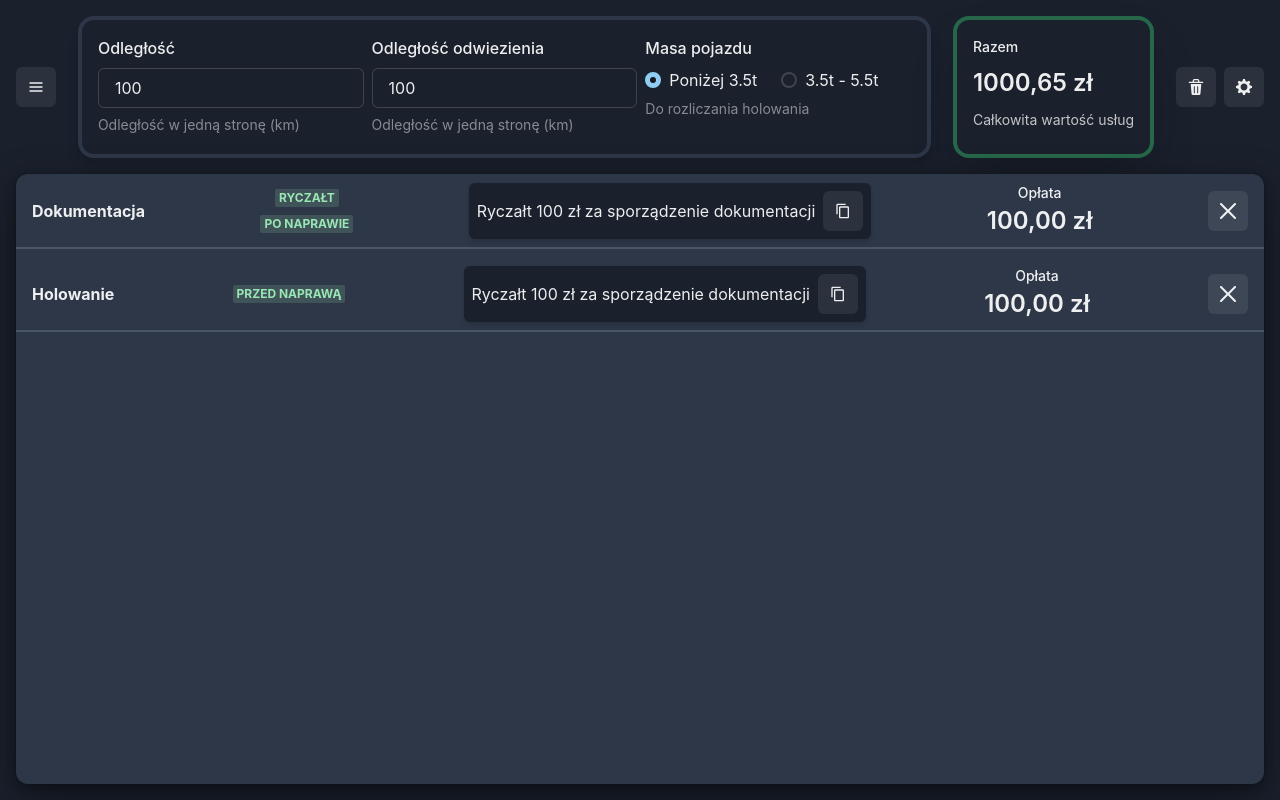
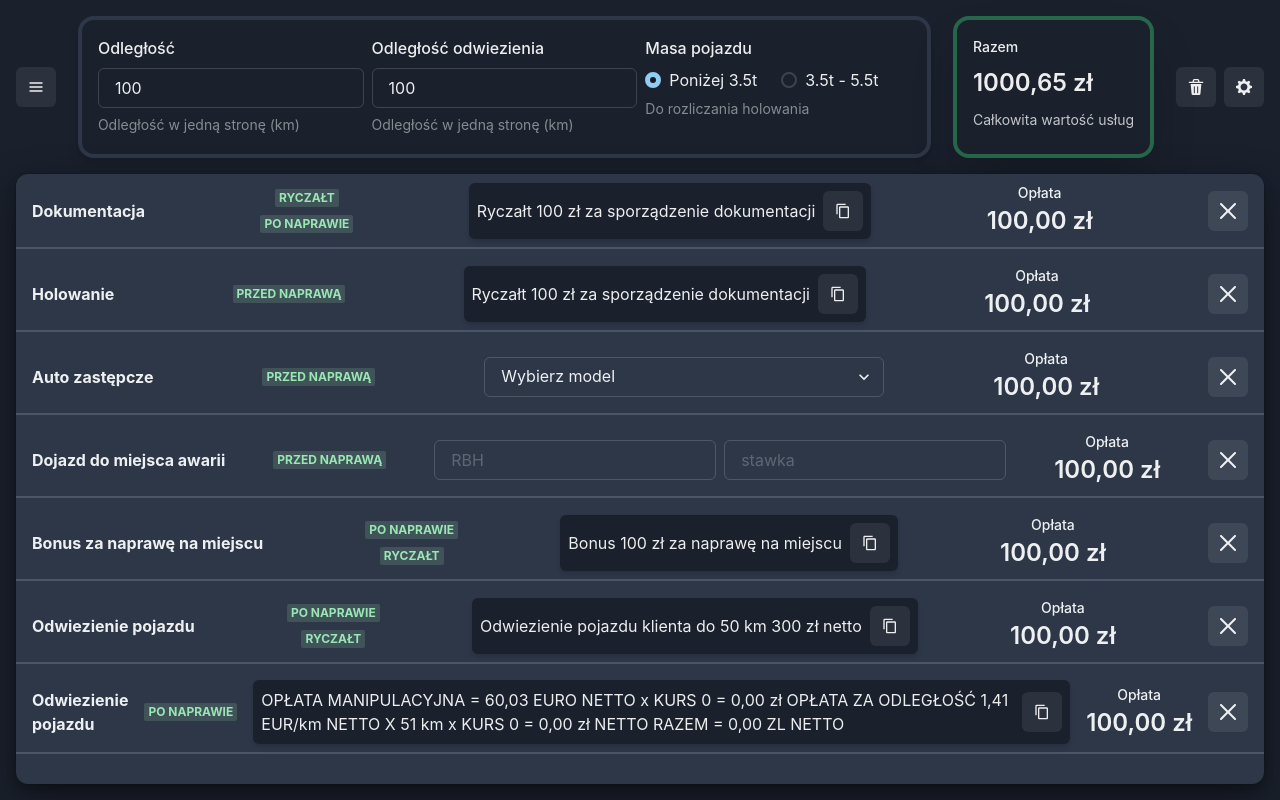
Before and after one commit to goodideagiver/mobilo-app, a React (Vite) app: page / in a window 1280 px wide. Built offline with nearby package versions, Linux system fonts and the light colour scheme.

Commit message:
WIP: add placeholder components

```diff
--- a/src/components/pickedServiceList/pickedServiceList.tsx
+++ b/src/components/pickedServiceList/pickedServiceList.tsx
@@ -1,7 +1,9 @@
-import { Stack } from '@chakra-ui/react'
+import { HStack, Input, Select, Stack } from '@chakra-ui/react'
+import { rentCars } from '../../store/servicesStore/rentCars'
 import { Service } from '../../store/servicesStore/servicesTypes'
 import { DocumentationBonus } from '../services/documentationBonus'
 import { Towing } from '../services/towing'
+import { ServiceListItem } from './serviceListItem/serviceListItem'
 
 type Props = {
   services: Service[]
@@ -11,6 +13,76 @@ export const PickedServiceList = ({ services }: Props) => {
     <Stack overflowY="auto" shadow="dark-lg" rounded="xl" flex="1" h="100%" bg="chakra-subtle-bg">
       <DocumentationBonus />
       <Towing />
+      <ServiceListItem
+        service={{
+          active: true,
+          badges: ['przed naprawą'],
+          price: 100,
+          title: 'Auto zastępcze',
+          preventCombineGroup: null,
+          serviceType: 'before repair',
+        }}
+      >
+        <Select flex={'0 0 400px'} placeholder="Wybierz model">
+          {rentCars.map((car) => (
+            <option key={car.name} value={car.name}>
+              {car.name}
+            </option>
+          ))}
+        </Select>
+      </ServiceListItem>
+      <ServiceListItem
+        service={{
+          active: true,
+          badges: ['przed naprawą'],
+          price: 100,
+          title: 'Dojazd do miejsca awarii',
+          preventCombineGroup: null,
+          serviceType: 'before repair',
+        }}
+      >
+        <HStack>
+          <Input placeholder="RBH" type="number" />
+          <Input placeholder="stawka" type="number" />
+        </HStack>
+      </ServiceListItem>
+      <ServiceListItem
+        service={{
+          active: true,
+          badges: ['po naprawie', 'ryczałt'],
+          price: 100,
+          title: 'Bonus za naprawę na miejscu',
+          preventCombineGroup: null,
+          serviceType: 'after repair',
+        }}
+        textToCopy="Bonus 100 zł za naprawę na miejscu"
+      />
+      <ServiceListItem
+        service={{
+          active: true,
+          badges: ['po naprawie', 'ryczałt'],
+          price: 100,
+          title: 'Odwiezienie pojazdu',
+          preventCombineGroup: null,
+          serviceType: 'after repair',
+        }}
+        textToCopy="Odwiezienie pojazdu klienta do 50 km 300 zł netto
+"
+      />
+      <ServiceListItem
+        service={{
+          active: true,
+          badges: ['po naprawie'],
+          price: 100,
+          title: 'Odwiezienie pojazdu',
+          preventCombineGroup: null,
+          serviceType: 'after repair',
+        }}
+        textToCopy={`OPŁATA MANIPULACYJNA = 60,03 EURO NETTO  x KURS 0 = 0,00 zł
+OPŁATA ZA ODLEGŁOŚĆ 1,41 EUR/km NETTO X 51 km x KURS 0 = 0,00 zł NETTO
+RAZEM = 0,00 ZL NETTO
+`}
+      />
     </Stack>
   )
 }
--- /dev/null
+++ b/src/store/servicesStore/rentCars.ts
@@ -0,0 +1,23 @@
+type Car = {
+  name: string
+  price: number
+  id: string
+}
+
+export const rentCars: Car[] = [
+  {
+    name: 'Audi A4',
+    price: 100,
+    id: '1',
+  },
+  {
+    name: 'Audi A6',
+    price: 200,
+    id: '2',
+  },
+  {
+    name: 'Audi A8',
+    price: 300,
+    id: '3',
+  },
+]
```
